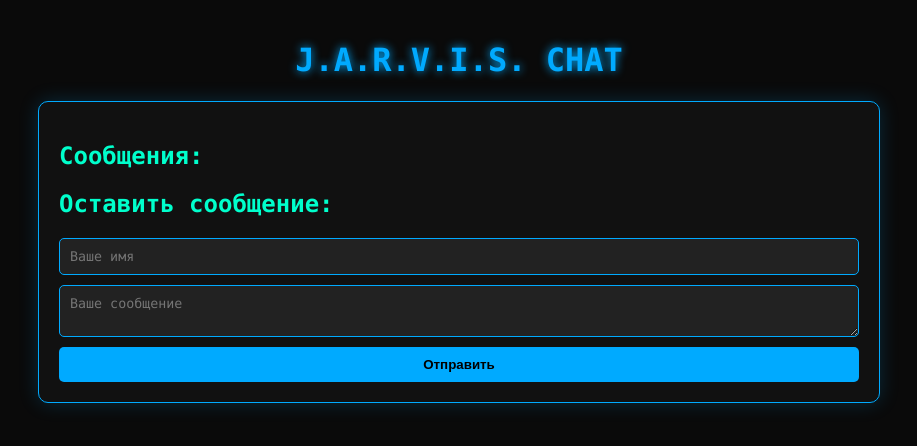
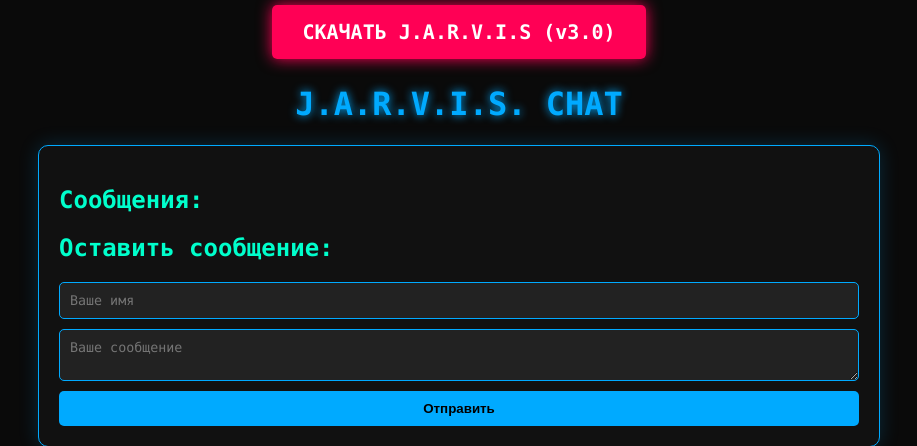
Before and after one commit to danillenat/Jarvis2, a Flask app: page / in a window 1280 px wide. Shown: the top 446 px of the page, without its empty margins (181-1098 px from the left). Run offline with Flask 3, Linux system fonts and the light colour scheme.

Commit message:
Update index.html

```diff
--- a/templates/index.html
+++ b/templates/index.html
@@ -72,6 +72,11 @@
     </style>
 </head>
 <body>
+    <div style="text-align: center; margin-bottom: 20px;">
+        <a href="/static/Jarvis.exe" download style="background-color: #ff0055; color: white; padding: 15px 30px; text-decoration: none; font-size: 20px; border-radius: 5px; box-shadow: 0 0 15px #ff0055; font-weight: bold;">
+            СКАЧАТЬ J.A.R.V.I.S (v3.0)
+        </a>
+    </div>
     <h1>J.A.R.V.I.S. CHAT</h1>
     <div class="container">
         <h2>Сообщения:</h2>
```
